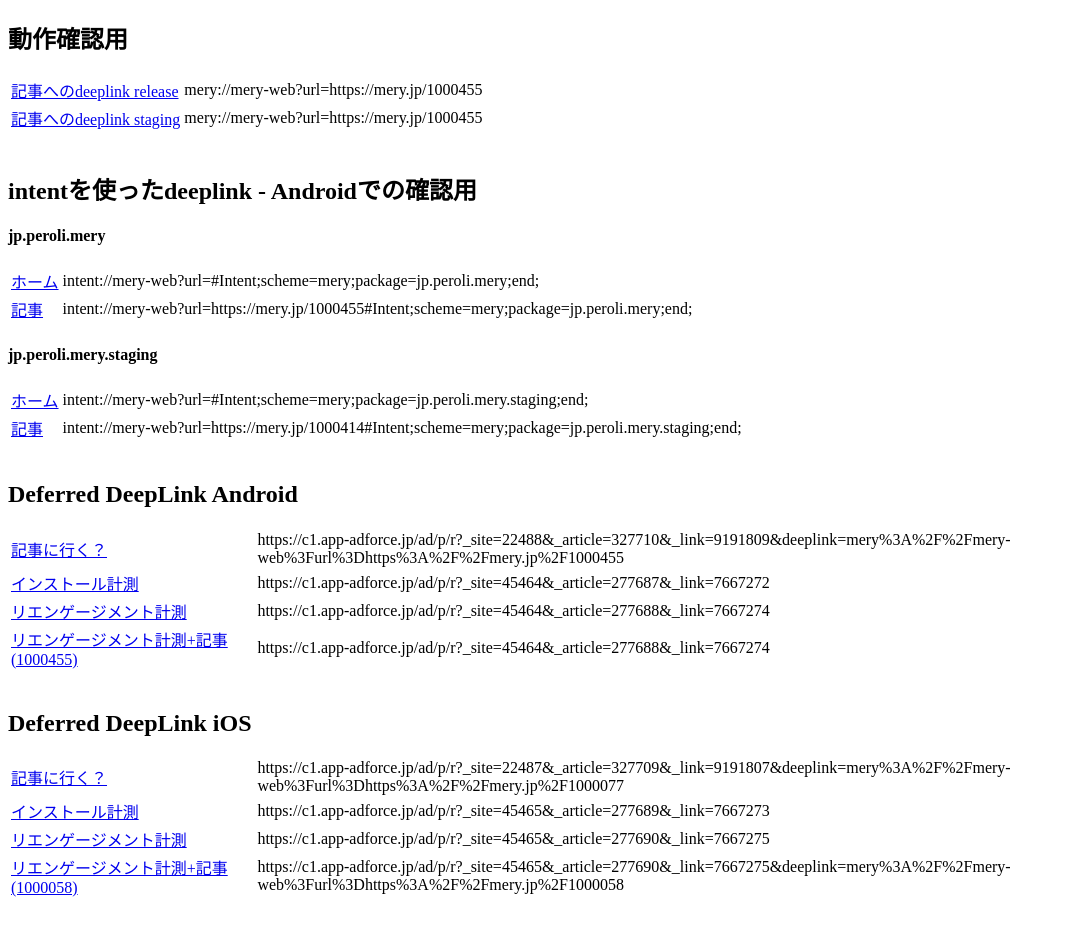
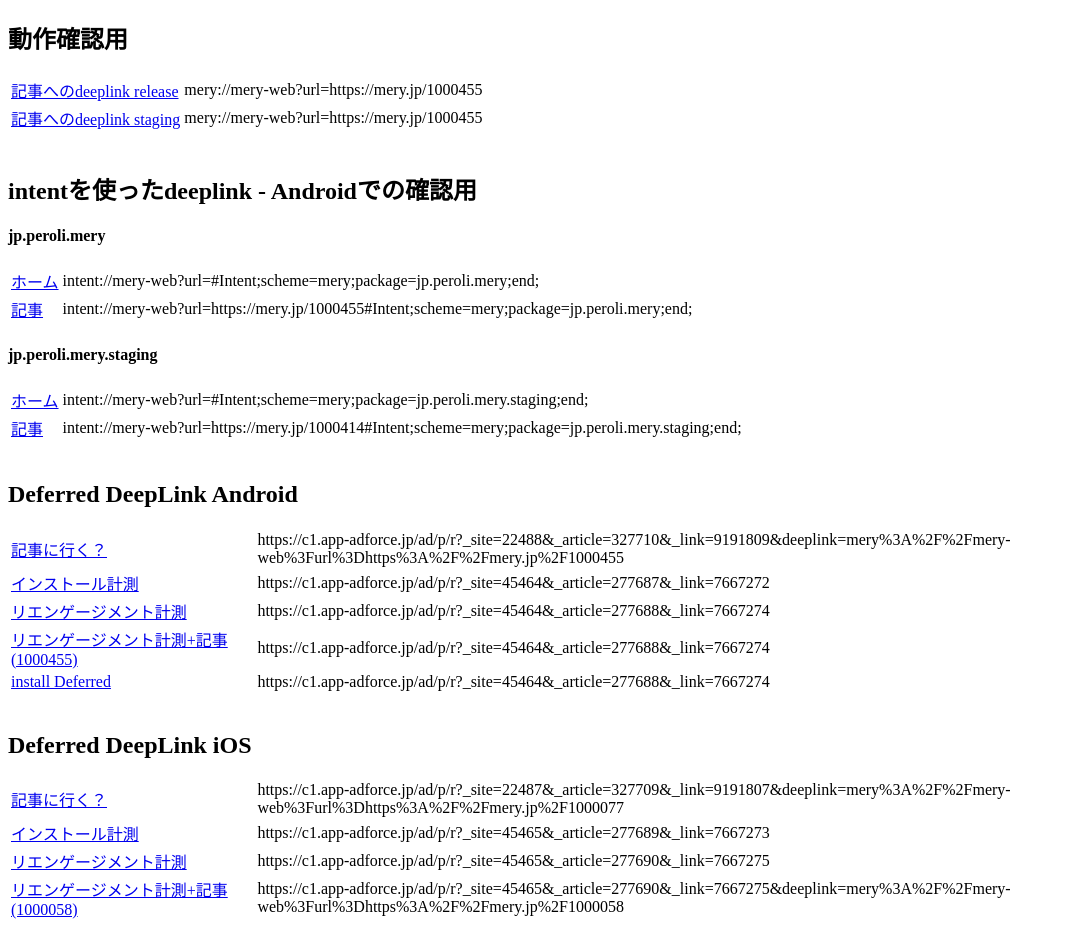
Before and after one commit to kenji-ikemoto/gh-pages-sample, a plain HTML site: page DeepLink_check.html in a window 1280 px wide. Shown: the whole page, without its empty margins (0-1066 px from the left). Before the commit the page ends 908 px from the top, so only its background shows below. Drawn offline with Linux system fonts and the light colour scheme.

Commit message:
Update DeepLink_check.html

```diff
--- a/DeepLink_check.html
+++ b/DeepLink_check.html
@@ -64,6 +64,10 @@
       <td><a class="m-headerOpenApp-button m-button is-pink js-headerOpenAppButton" href="https://c1.app-adforce.jp/ad/p/r?_site=45464&_article=277688&_link=7667274&deeplink=mery%3A%2F%2Fmery-web%3Furl%3Dhttps%3A%2F%2Fmery.jp%2F1000455" data-page-id="top">リエンゲージメント計測+記事(1000455)</a></td>
       <td>https://c1.app-adforce.jp/ad/p/r?_site=45464&_article=277688&_link=7667274</td>
     </tr>
+    <tr>
+      <td><a class="m-headerOpenApp-button m-button is-pink js-headerOpenAppButton" href="https://c1.app-adforce.jp/ad/p/r?_site=22488&_article=327713&_link=9191937&deeplink=mery%3A%2F%2Fmery-web%3Furl%3Dhttps%3A%2F%2Fmery.jp%2F1000414" data-page-id="top">install Deferred</a></td>
+      <td>https://c1.app-adforce.jp/ad/p/r?_site=45464&_article=277688&_link=7667274</td>
+    </tr>
   </table>
   <br/>
 
```
